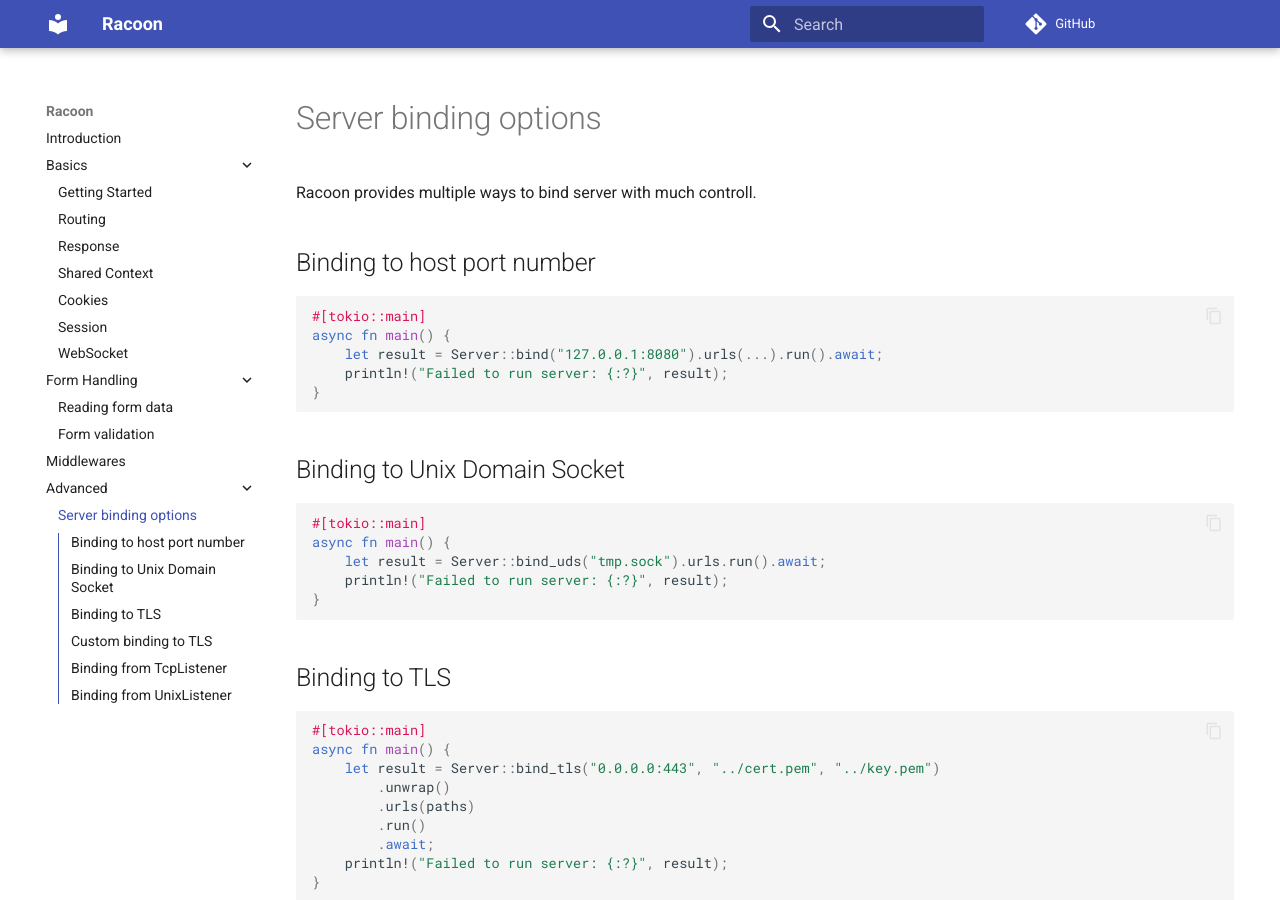
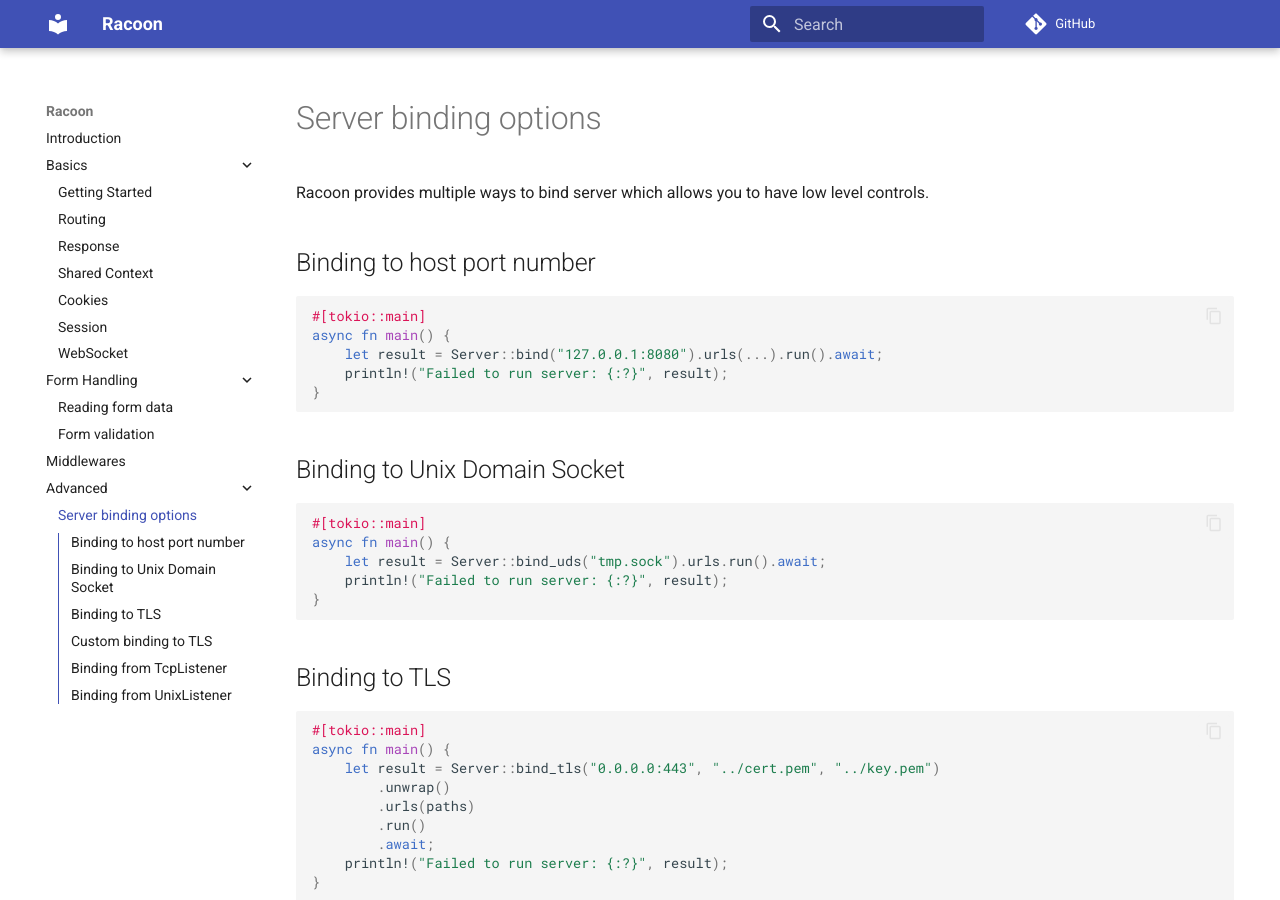
Before and after one commit to racoonframework/racoonframework.github.io, an MkDocs documentation site: the page built from docs/server-binding-options.md, in a window 1280 px wide and 900 px high. Built offline with MkDocs 1.6.1 and Material for MkDocs 9.7.7, drawn with Linux system fonts in a browser that asks for light colours; comment, search, counter and statistics services are not loaded.

Commit message:
docs: update

```diff
--- a/docs/server-binding-options.md
+++ b/docs/server-binding-options.md
@@ -1,6 +1,6 @@
 # Server binding options
 
-Racoon provides multiple ways to bind server with much controll.
+Racoon provides multiple ways to bind server which allows you to have low level controls.
 
 ## Binding to host port number
 
```
